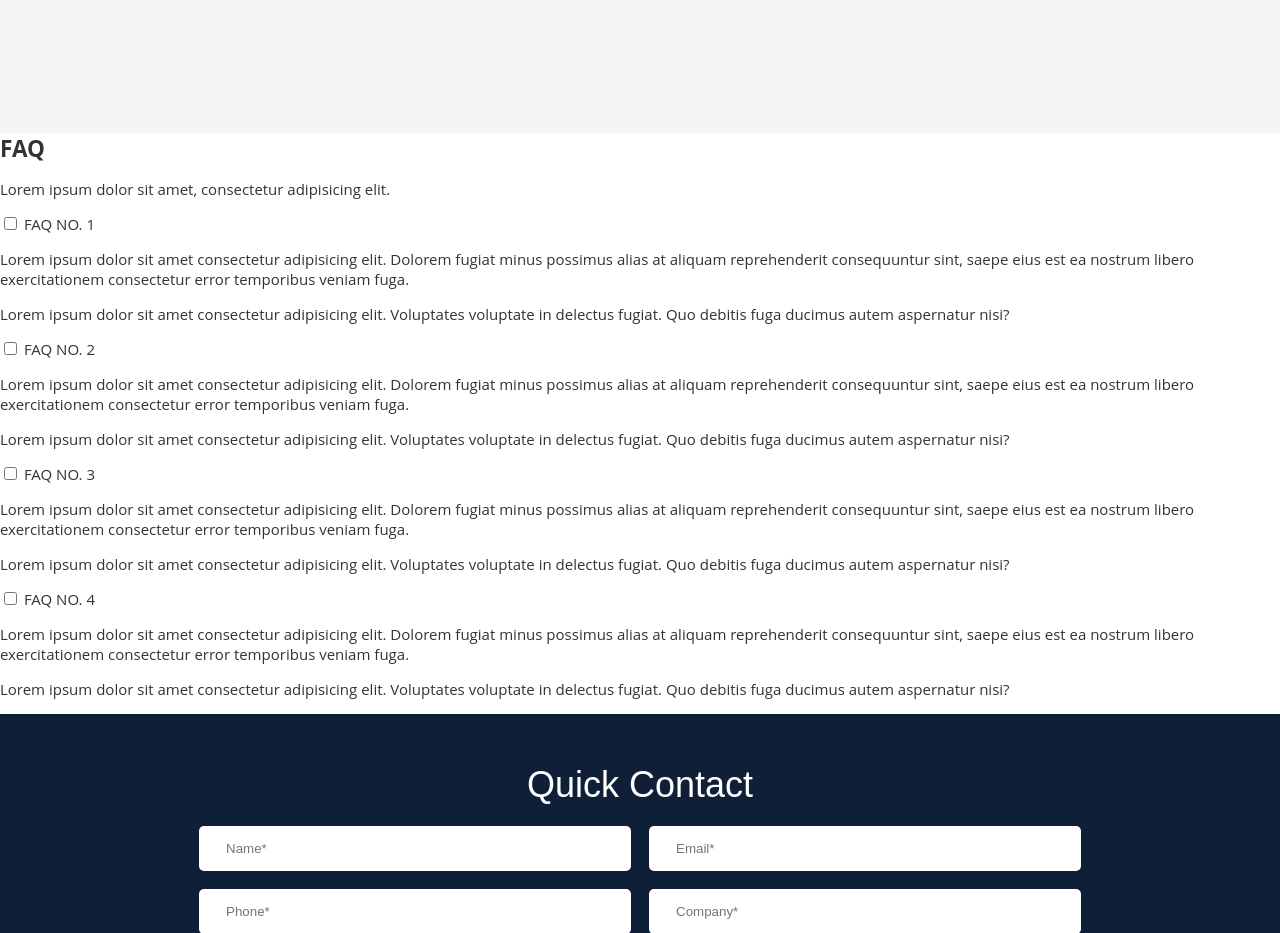
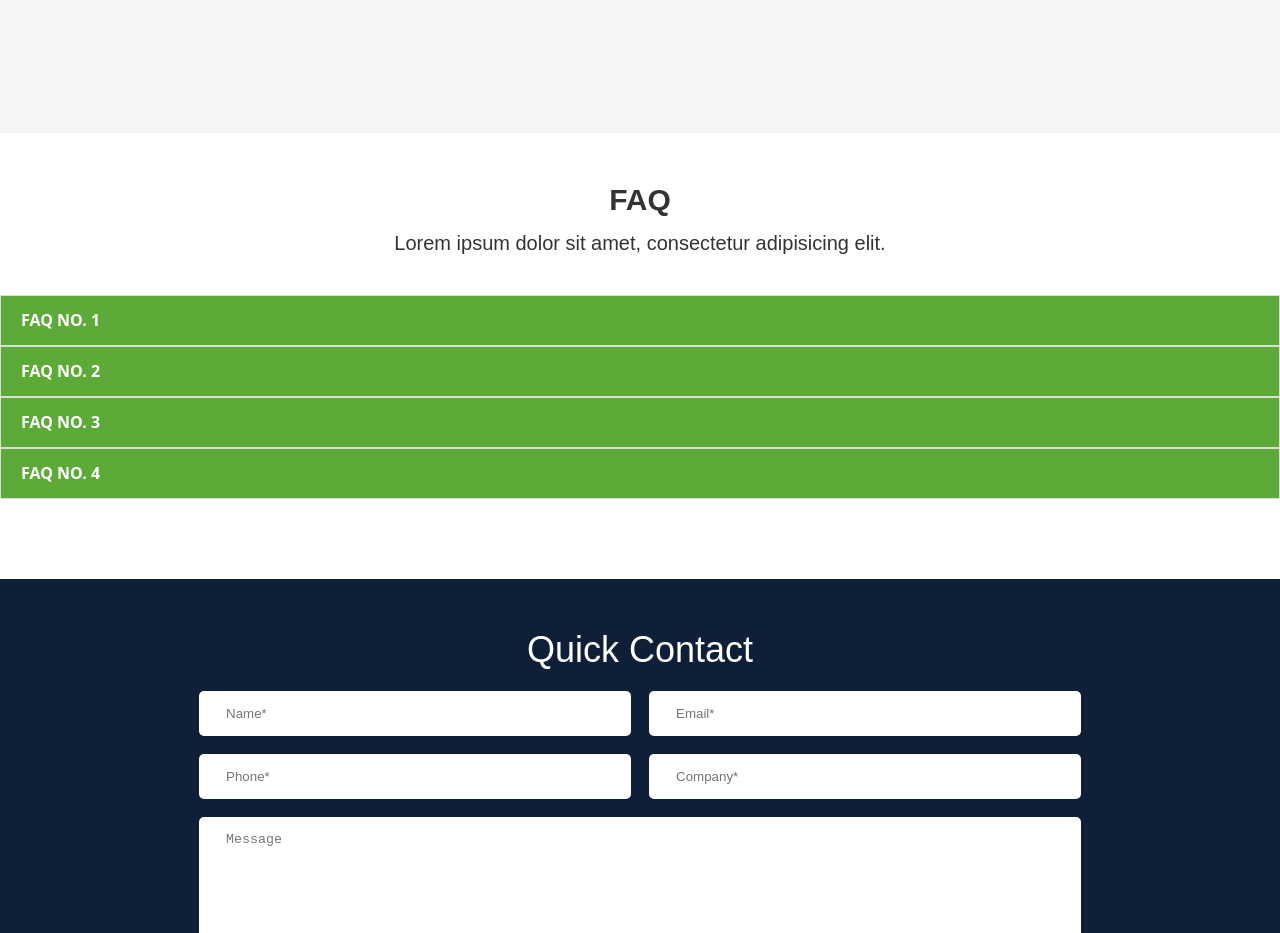
Before and after one commit to developerjannatmim/html-template-02, a plain HTML site: page index.html in a window 1280 px wide. Shown: the part 2160-3093 px from the top of the page. Drawn offline with nearby package versions, Linux system fonts and the light colour scheme.

Commit message:
Update style.css

```diff
--- a/css/style.css
+++ b/css/style.css
@@ -394,7 +394,63 @@ Service area CSS
   opacity: 50%;
 
 }
+/*======================
+Accordion CSS
+========================*/
 
+.accordion{
+  width: 100%;
+  background: #ffffff;
+  margin-bottom: 80px;
+  margin-top: 50px;
+}
+
+.accordion-tab .accordion-toggle{
+  display: none;
+}
+
+.accordion-tab label{
+  color: hsl(0, 0%, 100%);
+  background: #5daa39;
+  font-size: 16px;
+  line-height: 25px;
+  font-weight: bold;
+  position: relative;
+  display: block;
+  padding: 12px 20px;
+  cursor: pointer;
+  border: 1px solid #ddd;
+}
+
+.accordion-tab .accordion-content{
+  max-height: 0;
+  transition: all 0.7s;
+  overflow: hidden;
+}
+
+.accordion-tab .accordion-content p{
+  padding: 5px 10px;
+  line-height: 20px;
+}
+.accordion-tab .accordion-toggle:checked ~ .accordion-content{
+ max-height: 100vh;
+ padding: 20px;
+}
+.accordion .title{
+  text-align: center;
+  margin: 15px;
+  font-size: 30px;
+  font-family: Arial;
+
+}
+
+.accordion .sub_title{
+  text-align: center;
+  margin: 15px;
+  font-size: 20px;
+  font-family: Arial;
+  margin-bottom: 40px;
+}
 
 /*=============================
 Contact rea CSS
```
